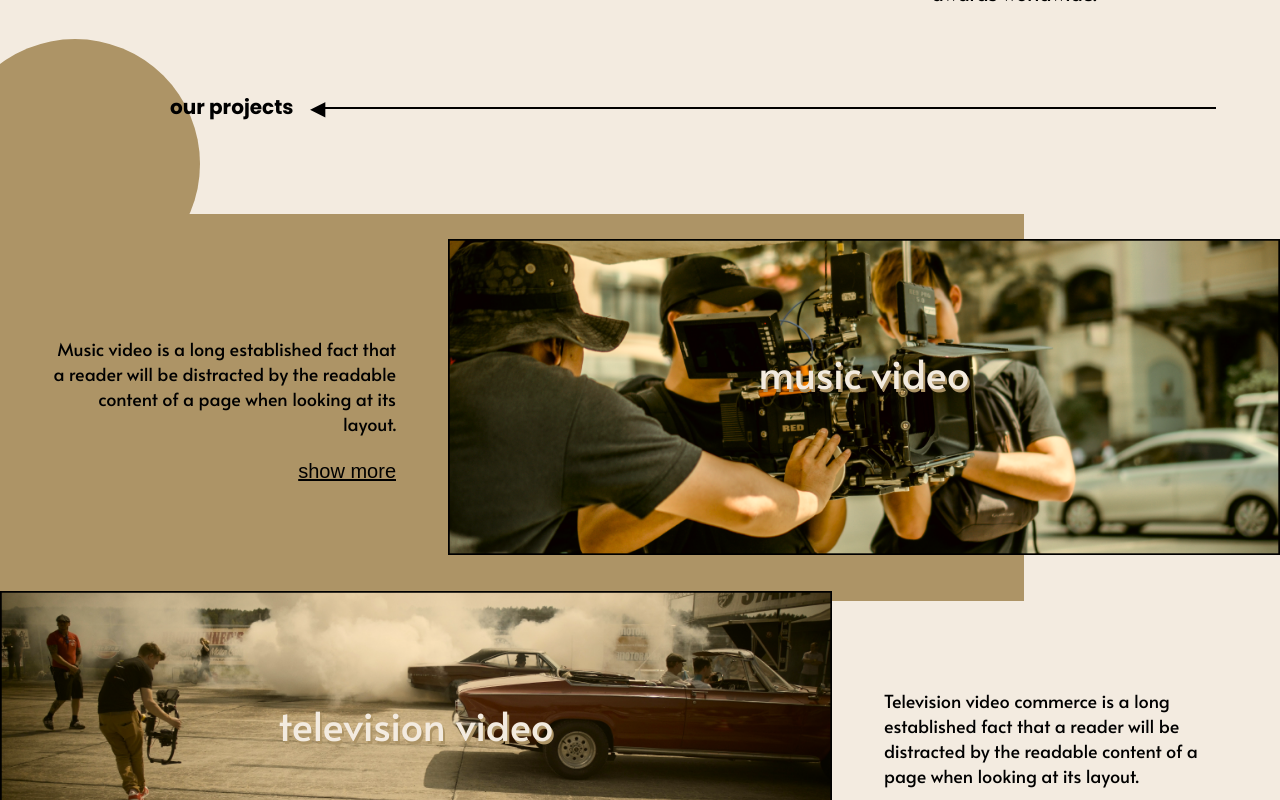
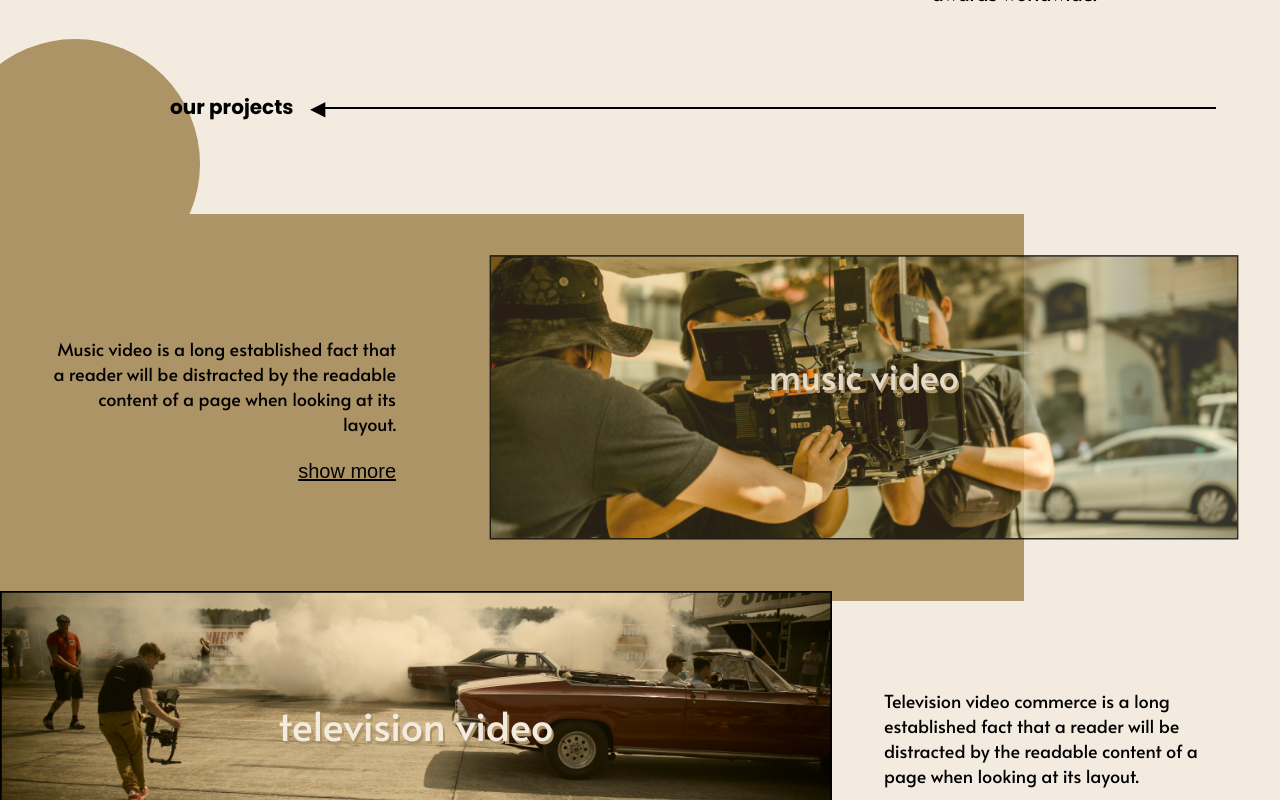
Before and after one commit to huytoan150593/ufo-version2, a React (Create React App) app: page / in a window 1280 px wide. In both pictures the pointer is over the element 864 px from the left and 1420 px from the top of the page. Shown: the part 1020-1820 px from the top of the page. Built offline with nearby package versions, Linux system fonts and the light colour scheme.

Commit message:
update projects

```diff
--- a/src/components/Projects/Projects.module.css
+++ b/src/components/Projects/Projects.module.css
@@ -75,8 +75,9 @@
 .image {
     position: relative;
     flex-basis: 65%;
+    transition: linear .2s;
 }
-img:hover {
+.image:hover {
     opacity: 0.8;
     transform: scale(.9);
 }
```
Also changed, not shown: 1 other file (tests, documents, lock files or other folders).
